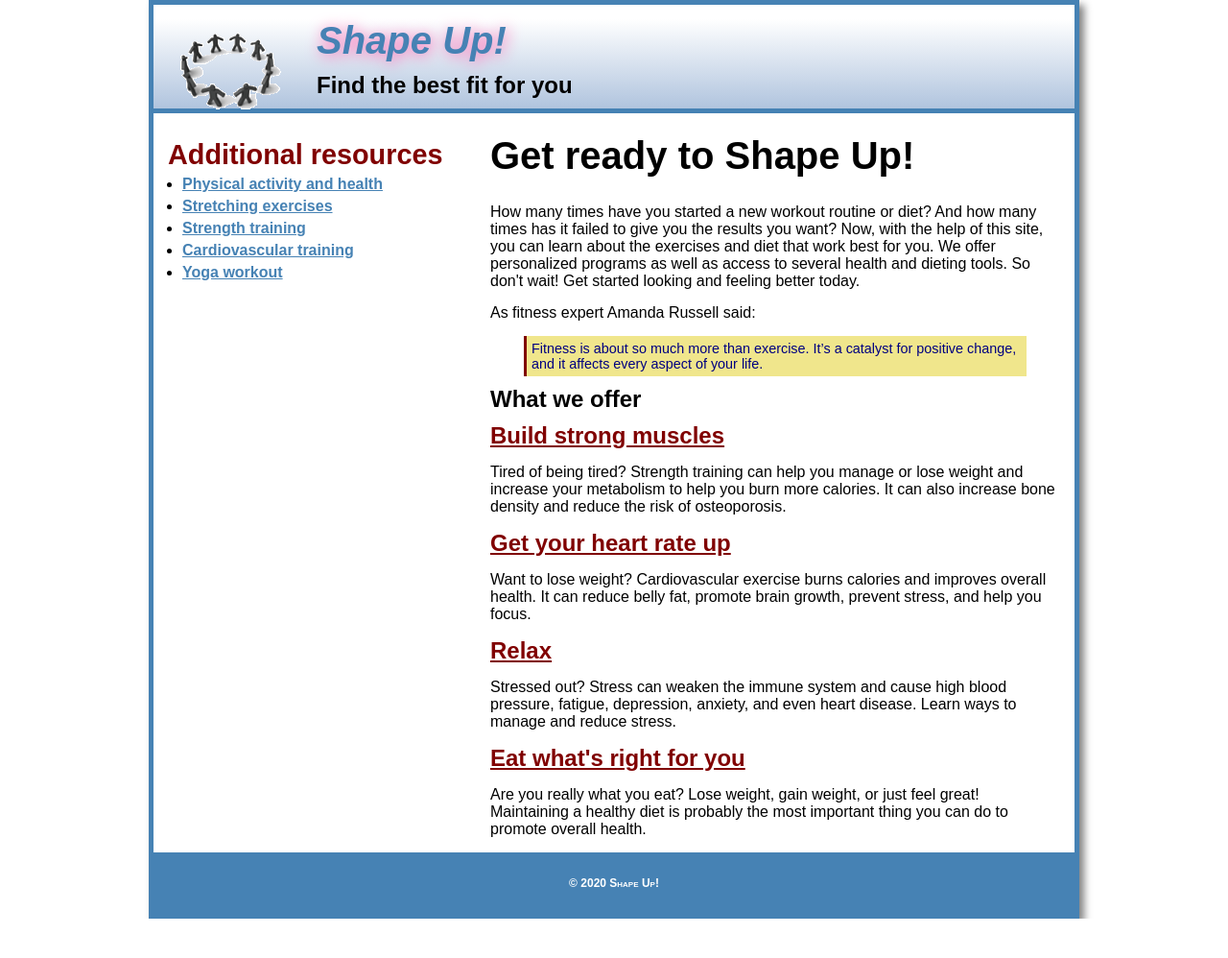
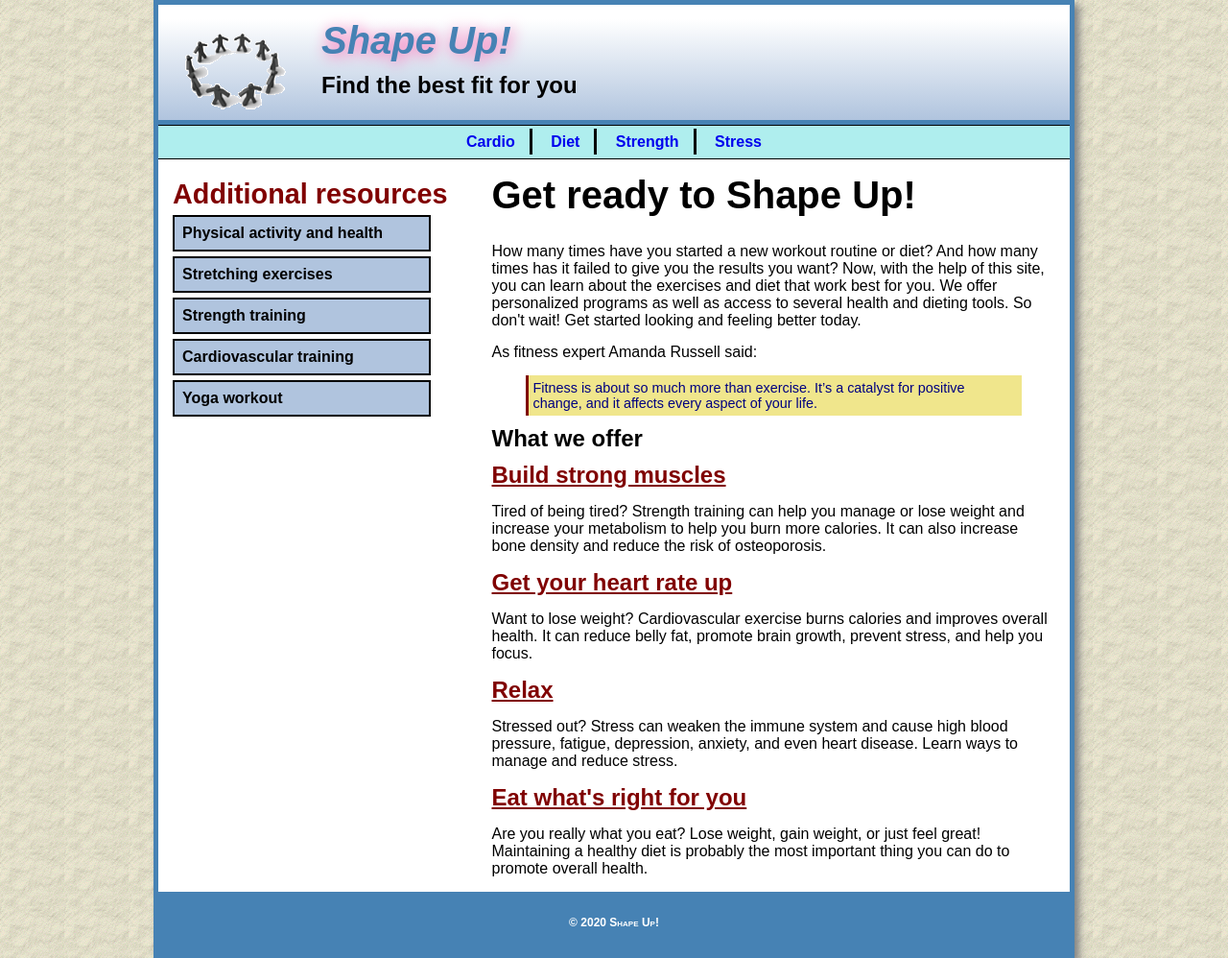
Before and after one commit to tlupo02/shapeup, a plain HTML site: page index.html in a window 1280 px wide. Shown: the whole page at 96% size. Before the commit the page ends 957 px from the top, so only its background shows below. Drawn offline with Linux system fonts and the light colour scheme.

Commit message:
Add files via upload

```diff
--- a/index.html
+++ b/index.html
@@ -1,5 +1,4 @@
 <!DOCTYPE html>
-
 <html lang="en">
 <head>
 	<meta charset="utf-8" />
@@ -13,12 +12,22 @@
 </head>
 
 <body>
-	<header>
+	<header class="clearfix">
 
 		<img src="images/shape_up_logo.png" alt="Shape Up Logo Image">
 		<h2>Shape Up!</h2>
 		<h3>Find the best fit for you</h3>
 	</header>
+
+	<!-- Horizontal Navigation Menu -->
+	<nav id="nav_menu">
+		<ul>
+			<li><a href="cardio/index.html">Cardio</a></li>
+			<li><a href="diet/index.html">Diet</a></li>
+			<li><a href="strength/index.html">Strength</a></li>
+			<li id="last"><a href="stress/index.html">Stress</a></li>
+		</ul>
+	</nav>
 
 	<main>
 		<section class="homesection">
@@ -45,6 +54,7 @@
 		</section>
 
 	<aside class="sidebar">
+		<nav id="nav_list">
 			<h2>Additional resources</h2>
 			<ul>
 				<li><a href="https://www.cdc.gov/physicalactivity/basics/pa-health/index.htm" target="_blank"> Physical activity and health</a></li>
@@ -53,6 +63,7 @@
 				<li><a href="https://www.verywellfit.com/best-home-cardio-exercises-1231273" target="_blank"> Cardiovascular training</a></li>
 				<li><a href="https://www.nytimes.com/guides/well/beginner-yoga" target="_blank"> Yoga workout</a></li>
 			</ul>
+		</nav>
 	</aside>
 </main>
 	<footer>
--- a/styles/main.css
+++ b/styles/main.css
@@ -1,9 +1,18 @@
 *{
     margin: 0;
     padding: 0;
+    box-sizing: border-box;
 }
-
+.clearfix::after {
+    content: "";
+    clear: both;
+    display: table;
+}
+html{
+    background-image: url("../images/paper.gif");
+}
 body {
+    background-color: white;
     font-family: Arial, Helvetica, sans-serif;
     font-size: 100%;
     width: 100%;
@@ -39,6 +48,55 @@ header img {
     margin-left: 10px;
     margin-right: 20px;
 }
+
+/* Horizontal Menu Bar Style*/
+#nav_menu ul{
+    list-style: none;
+    text-align: center;
+    border-top: 1px solid black;
+    border-bottom:1px solid black;
+    padding: 8px 0;
+    background-color: #afeeee;
+}
+#nav_menu ul li{
+    display: inline;
+    padding: 5px 15px;
+    border-right: 3px solid black;
+}
+#nav_menu #last {
+    border-right: none;
+}
+#nav_menu ul li a{
+    text-decoration: none;
+    font-weight: bold;
+}
+#nav_menu ul li a:hover{
+    color: red;
+}
+
+/* Vertical Navigation List*/
+#nav_list ul{
+    list-style: none;
+    padding-left: 15px;
+}
+#nav_list ul li{
+border: 2px solid black;
+width: 90%;
+}
+#nav_list ul li a{
+    display: block;
+    font-weight: bold;
+    text-decoration: none;
+    background-color: lightsteelblue;
+    padding: .5em;
+    color: black;
+
+}
+#nav_list ul li a:hover, #nav_list ul li a:focus{
+    background-color: steelblue;
+    color: white;
+}
+
 main{
     clear: both;
 }
@@ -62,9 +120,7 @@ section blockquote {
     background-color: khaki;
 }
 
-li {
-    margin-left: 30px;
-}
+
 
 /* link colors section */
 /*unvisited link*/
```
Also changed, not shown: images/bgtile.jpg (added), images/paper.gif (added), text/bmi.txt (added), text/calories.txt (added), text/diet.txt (added), text/home.txt (added), text/meditate.txt (added), text/prepare.txt (added), text/strength_training.txt (added), text/stress_relief.txt (added), text/stress_tips.txt (added), text/vipassana.txt (added), 1 other file. Lines whose indentation alone changed are shown as unchanged.
